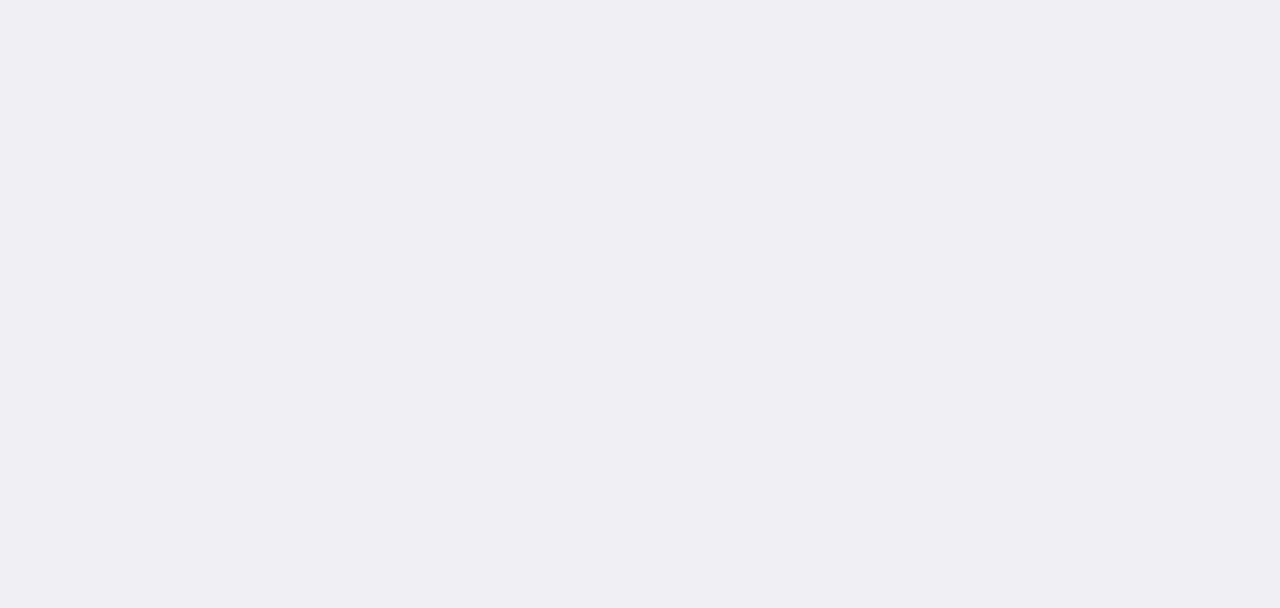
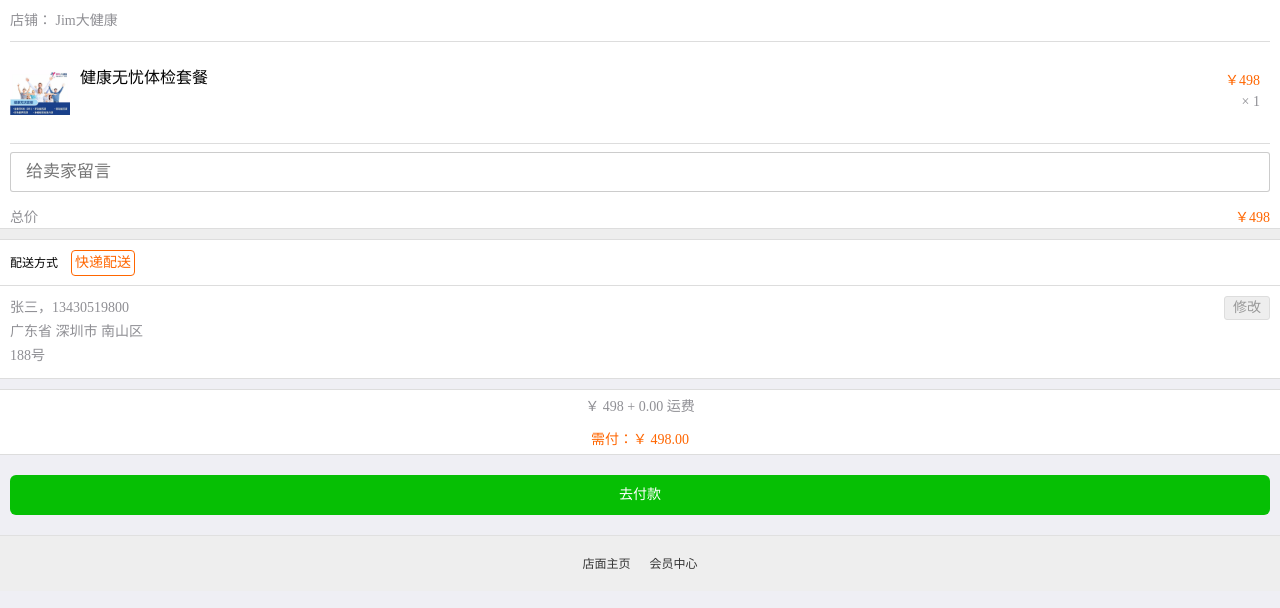
Before and after one commit to weiliangCode/health_mui, a website: page html/orderInfo.html in a window 1280 px wide. Drawn offline with Linux system fonts and the light colour scheme.

Commit message:
06112243

```diff
--- a/css/orderInfo.css
+++ b/css/orderInfo.css
@@ -0,0 +1,157 @@
+.content{
+  background: #eee;
+}
+
+.goods{
+  padding: 0 10px;
+  background: #fff;
+  border-bottom: 1px solid #ddd;
+}
+.title{
+  height: 42px;
+  border-bottom: 1px solid #ddd;
+  line-height: 42px;
+}
+
+.goodsList .item{
+  border-bottom: 1px solid #ddd;
+  display: flex;
+  padding: 28px 0;
+}
+
+
+.goodsList .list_l{
+  width: 60px;
+  margin-right: 10px;
+}
+
+.goodsList .list_l img{
+  width: 100%;
+}
+
+
+.goodsList .list_m{
+  flex: 2;
+  color: #000;
+}
+
+.goodsList .list_r{
+  flex: 1;
+  margin-right: 10px;
+  text-align: right;
+}
+
+.goodsList .list_r .price{
+  color:#ff6600;
+}
+
+.sumPrice input{
+  margin-top: 8px;
+}
+
+.goodsList .numPrice{
+  float: right;
+  color: #ff6600;
+}
+
+.ems{
+  background: #fff;
+  margin-top: 10px;
+  border-top: 1px solid #ddd;
+}
+
+.ems .top{
+  height: 46px;
+  line-height: 46px;
+  border-bottom: 1px solid #ddd;
+  padding:0 10px;
+}
+
+.ems .top button{
+  width: 64px;
+  height: 26px;
+  border: 1px solid #ff6600;
+  border-radius: 4px;
+  margin-top: 10px;
+  margin-left: 10px;
+  color: #ff6600;
+  text-align: center;
+  padding: 0;
+}
+
+/*地址*/
+.ems .address{
+  height: 80px;
+  border-bottom: 1px solid #ddd;
+  padding: 0 10px;
+}
+
+.ems .site{
+  padding: 10px 10px;
+  border-bottom: 1px solid #ddd;
+  display: flex;
+}
+
+.ems .site .left{
+  flex: 1;
+}
+
+.ems .site .left p{
+  line-height: 24px;
+}
+.ems .site .right{
+  width: 46px;
+}
+
+.ems .site .right button{
+  width: 46px;
+  height: 24px;
+  border: 1px solid #ddd;
+  background: #eeeeee;
+  color: #999999;
+  padding: 0;
+}
+
+
+
+.ems .address button{
+  height: 54px;
+  width: 100%;
+  border:1px solid #ddd;
+  margin-top: 12px;
+  border-radius: 6px;
+  text-align: center;
+  padding: 0;
+  color: #0077dd;
+}
+
+.clearing{
+  height: 66px;
+  border-top: 1px solid #ddd;
+  border-bottom: 1px solid #ddd;
+  margin-top: 10px;
+  background: #fff;
+}
+
+.clearing p{
+  text-align: center;
+  line-height: 33px;
+}
+
+.clearing p:nth-child(2){
+  color:  #ff6600;
+}
+
+.clearingBtn{
+  padding: 0 10px;
+}
+
+.clearingBtn button{
+  height: 40px;
+  margin: 20px 0;
+  background: #06bf04;
+  color:  #fff;
+  border: none;
+  border-radius: 6px;
+  width: 100%;
+}
--- a/html/orderInfo.html
+++ b/html/orderInfo.html
@@ -4,7 +4,7 @@
 <head>
   <meta charset="utf-8">
   <meta name="viewport" content="width=device-width,initial-scale=1,minimum-scale=1,maximum-scale=1,user-scalable=no" />
-  <title>订单确认</title>
+  <title>订单详情</title>
   <link href="../css/mui.min.css" rel="stylesheet" />
   <link rel="stylesheet" href="../css/base.css" />
   <link href="../css/orderInfo.css" rel="stylesheet" />
@@ -15,9 +15,78 @@
 </head>
 
 <body>
+  <div class="content">
+    <div class="goods J_goods">
+      <ul class="goodsList J_goodsList">
+        <li>
+          <p class="title">
+            店铺：
+            <span>Jim大健康</span>
+          </p>
+          <div class="item">
+            <div class="list_l"><img src="../images/index/goods001.jpg" alt=""></div>
+            <div class="list_m">
+              <h3>健康无忧体检套餐</h3>
+            </div>
+            <div class="list_r">
+              <p class="price">￥498</p>
+              <p>× <span>1</span></p>
+            </div>
+          </div>
+          <p class="sumPrice">
+            <input type="text" name="" value="" placeholder="给卖家留言 ">
+            <p>总价<span class="numPrice">￥498</span></p>
+          </p>
+        </li>
+      </ul>
+    </div>
+
+    <div class="ems">
+      <div class="top">
+        配送方式
+        <button>快递配送</button>
+      </div>
+      <!--<div class="address J_addSite">
+        <button>添加收货地址</button>
+      </div>-->
+
+      <div class="site">
+        <div class="left">
+          <p>张三，13430519800</p>
+          <p>广东省 深圳市 南山区</p>
+          <p>188号</p>
+        </div>
+        <div class="right">
+          <button class="J_alterBtn">修改</button>
+        </div>
+      </div>
+    </div>
+  </div>
+
+  <div class="clearing">
+    <p>
+      ￥
+      <span class="clearingPrice">498</span>
+      +
+      <span class="addressPrice">0.00</span>
+      运费
+      </p>
+    <p>
+      需付：￥
+      <span>498.00</span>
+    </p>
+  </div>
+
+  <div class="clearingBtn">
+    <button class="J_submit">去付款</button>
+  </div>
 
 
 
+  <div class="AppFoort">
+    <a href="../index.html">店面主页</a>
+    <a href="member.html">会员中心</a>
+  </div>
 </body>
 
 </html>
--- a/js/api.js
+++ b/js/api.js
@@ -112,5 +112,12 @@ function getAddaddress() {
     return devUrl + '';
   else
     return url + 'user/addaddress'
+}
 
+//获得地址
+function getAddress() {
+  if (dev === "true")
+    return devUrl + '';
+  else
+    return url + 'user/addresslist'
 }
--- a/js/focusCollect.js
+++ b/js/focusCollect.js
@@ -1,8 +1,5 @@
 window.onload = function () {
     mui.init();
-
-    sessionStorage.setItem(username,'outktv28lv2UjvPTeT1TvKRRx0tc');
-    var username = sessionStorage.getItem(username);
 
     var titleArr = ['我的关注', '我的收藏'];
     var stateId = location.search;
@@ -32,8 +29,6 @@ window.onload = function () {
                 str += '</li>';
                 $('.J_goodsList').append($(str));
             }
-
-
         }, 'json'
         );
     } else {
--- a/js/member.js
+++ b/js/member.js
@@ -2,8 +2,9 @@ mui.ready(function() {
   mui.init();
 
   //获得会员信息
+  var opendid = sessionStorage.getItem(opendid) ? sessionStorage.getItem(opendid) : 'outktv28lv2UjvPTeT1TvKRRx0tc';
   $.post(getUsercenter(), {
-    username: 'outktv28lv2UjvPTeT1TvKRRx0tc'
+    username: opendid
   }, function (data) {
     if(data) {
       // var obj = JSON.parse(data);
```
Also changed, not shown: css/deliver_address.css (added, +7 -0 lines), html/address.html (+1 -1 lines), html/deliver_address.html (added, +29 -0 lines), html/obligationOrder.html (+3 -3 lines), html/order.html (+1 -1 lines), js/address.js (+8 -1 lines), js/cart.js (+8 -4 lines), js/deliver_address.js (added, +36 -0 lines), js/goodsInfo.js (+6 -3 lines), js/index.js (+19 -13 lines), js/obligationOrder.js (+35 -3 lines), js/order.js (+17 -6 lines).
